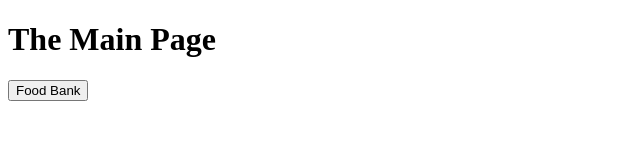
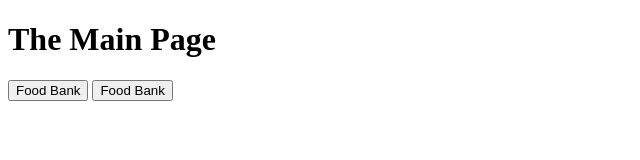
Before and after one commit to farwamubasher/My-APPetite, a plain HTML site: page index.html in a window 1280 px wide. Shown: the whole page, without its empty margins (0-640 px from the left). Drawn offline with Linux system fonts and the light colour scheme.

Commit message:
Update index.html

```diff
--- a/index.html
+++ b/index.html
@@ -4,7 +4,8 @@
 
 <h1>The Main Page</h1>
 
-<button type="button" onclick="mapfoodbank.html">Food Bank</button>
+<button type="button" href="mapfoodbank.html">Food Bank</button>
+ <button type="button" href="mapshelter.html">Food Bank</button>
 
 </body>
 </html>
```
